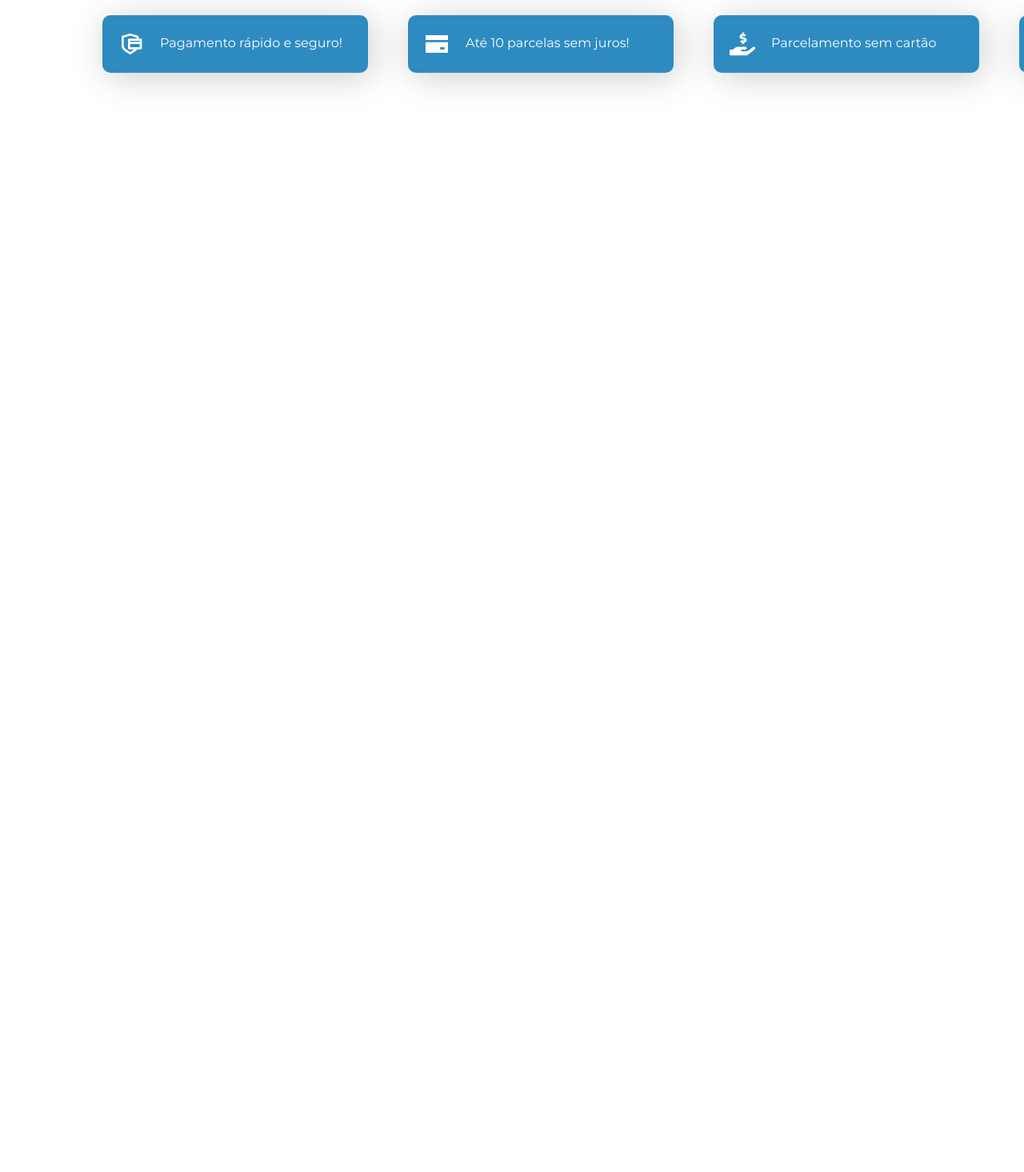
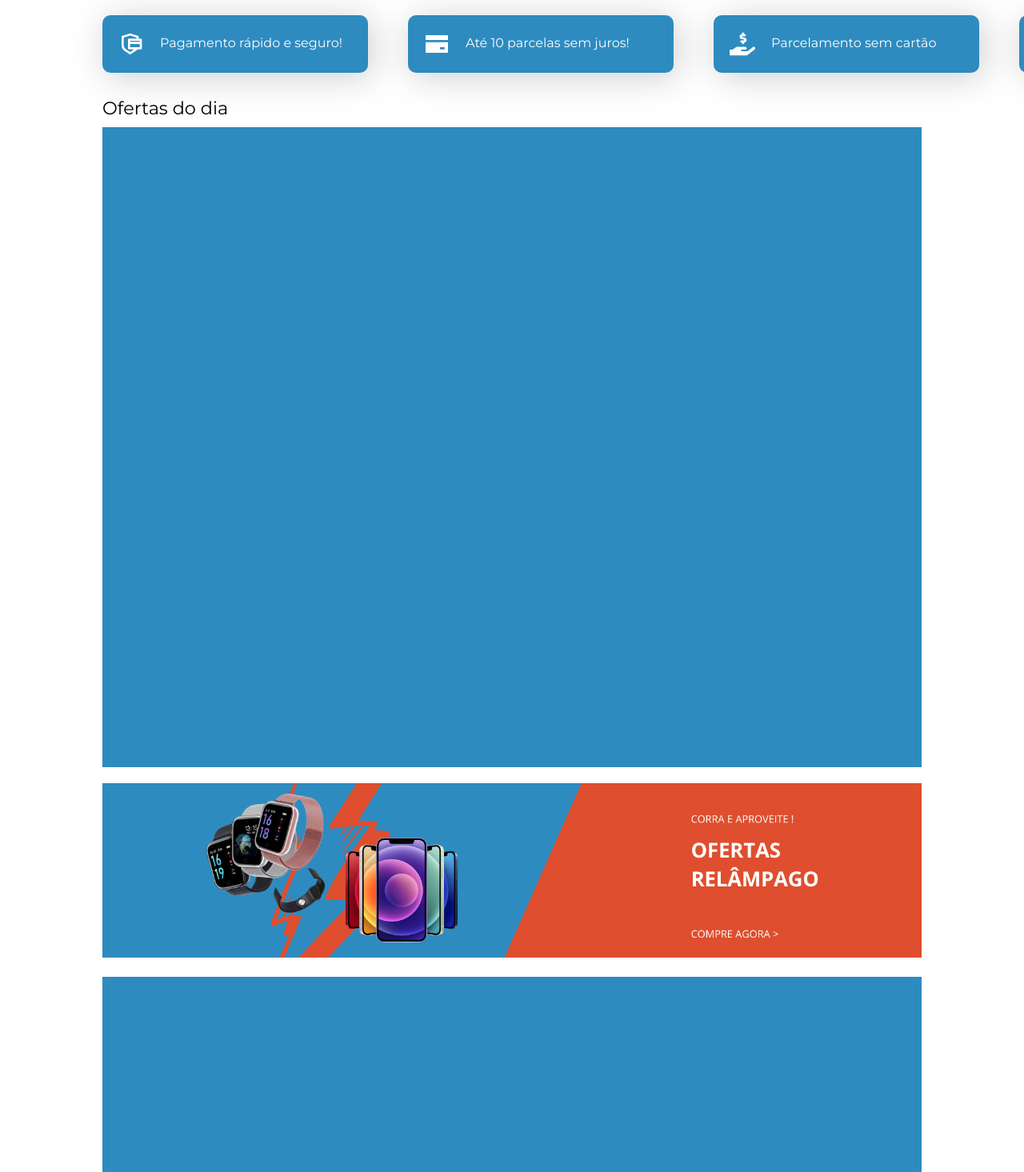
Before and after one commit to eu-waliston/CircuitMart, a React (Create React App) app in the folder frontend/: page / in a window 1280 px wide. Shown: the part 445-1910 px from the top of the page at 80% size. Before the commit the page ends 800 px from the top, so only its background shows below. Built offline with nearby package versions, Linux system fonts and the light colour scheme.

Commit message:
Circuit Mart >> colors update

```diff
--- a/frontend/src/Pages/Home.jsx
+++ b/frontend/src/Pages/Home.jsx
@@ -1,5 +1,6 @@
 import React from "react";
 import "./Home.scss";
+
 
 import { Swiper, SwiperSlide } from "swiper/react";
 
@@ -11,7 +12,8 @@ import { Autoplay, Pagination } from "swiper/modules";
 import { AiFillCreditCard } from "react-icons/ai";
 import { FaHandHoldingUsd } from "react-icons/fa";
 import { MdPhoneAndroid } from "react-icons/md";
-import { RiSecurePaymentLine } from "react-icons/ri"
+import { RiSecurePaymentLine } from "react-icons/ri";
+import { Link } from "react-router-dom";
 
 const Home = () => {
   return (
@@ -45,23 +47,29 @@ const Home = () => {
         </Swiper>
       </div>
       <div className="advantages-section">
-      <div className="advantages">
-            <RiSecurePaymentLine className="icon"/>
-            <h3>Pagamento rápido e seguro!</h3>
+        <div className="advantages">
+          <RiSecurePaymentLine className="icon" />
+          <h3>Pagamento rápido e seguro!</h3>
         </div>
         <div className="advantages">
-            <AiFillCreditCard className="icon"/>
-            <h3>Até 10 parcelas sem juros!</h3>
+          <AiFillCreditCard className="icon" />
+          <h3>Até 10 parcelas sem juros!</h3>
         </div>
         <div className="advantages">
-            < FaHandHoldingUsd className="icon"/>
-            <h3>Parcelamento sem cartão</h3>
+          <FaHandHoldingUsd className="icon" />
+          <h3>Parcelamento sem cartão</h3>
         </div>
         <div className="advantages">
-            < MdPhoneAndroid className="icon"/>
-            <h3>Via Pix</h3>
+          <MdPhoneAndroid className="icon" />
+          <h3>Via Pix</h3>
         </div>
       </div>
+      <h1>Ofertas do dia</h1>
+      <div className="daily-offers-section"></div>
+      <Link to={"/thunder"}>
+      <img src="./images/relampago.png" alt="ofertas" className="ofertas" />
+      </Link>
+      <div className="daily-offers-section"></div>
     </div>
   );
 };
--- a/frontend/src/Pages/Home.scss
+++ b/frontend/src/Pages/Home.scss
@@ -39,4 +39,25 @@ $base-color: #2E8BC0;
         }
     }
   }
+
+  h1 {
+    position: relative;
+    top: 150px;
+    font-weight: 400;
+    font-size: 1.4rem;
+  }
+
+  .daily-offers-section {
+    background-color: #2E8BC0;
+    height: 100vh;
+    position: relative;
+    top: 160px;
+  }
+
+  .ofertas {
+    width: 100%;
+    position: relative;
+    top: 180px;
+    margin-bottom: 40px;
+  }
 }
```
Also changed, not shown: frontend/public/images/relampago.png (added).
